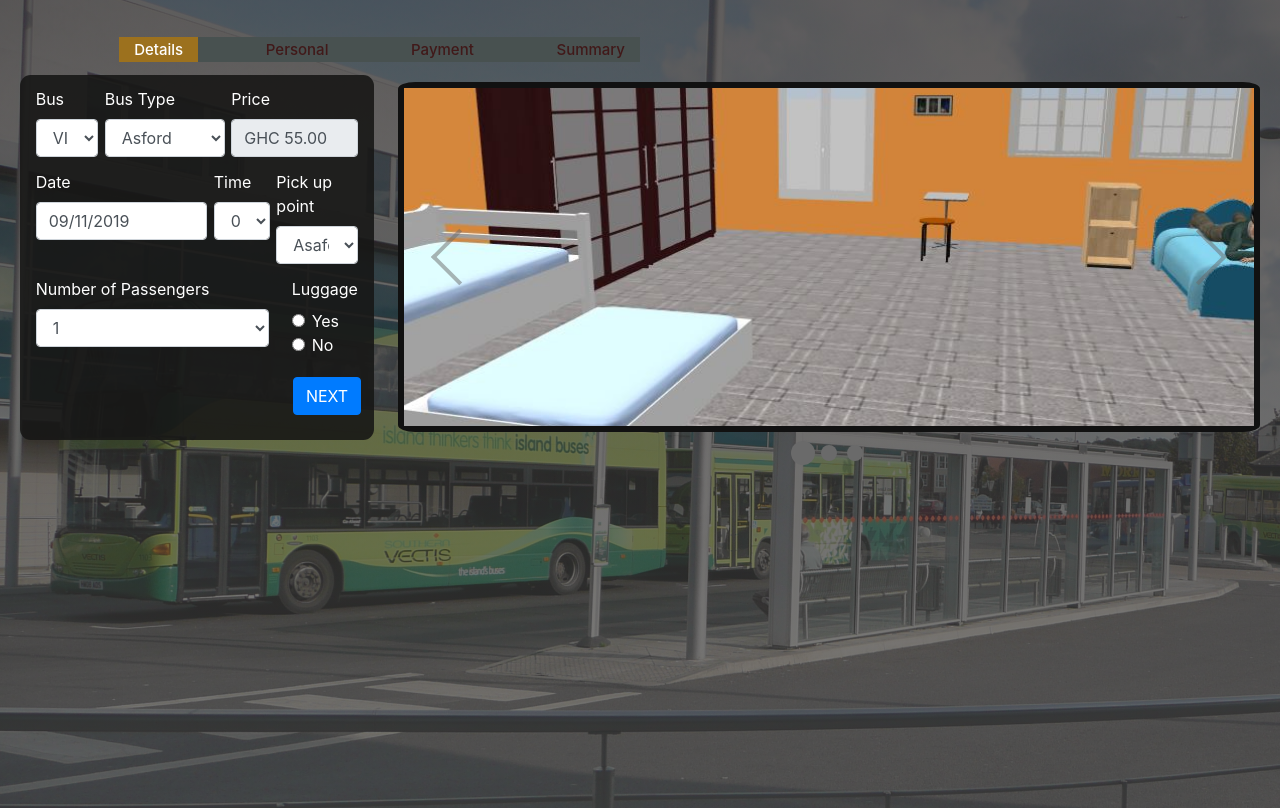
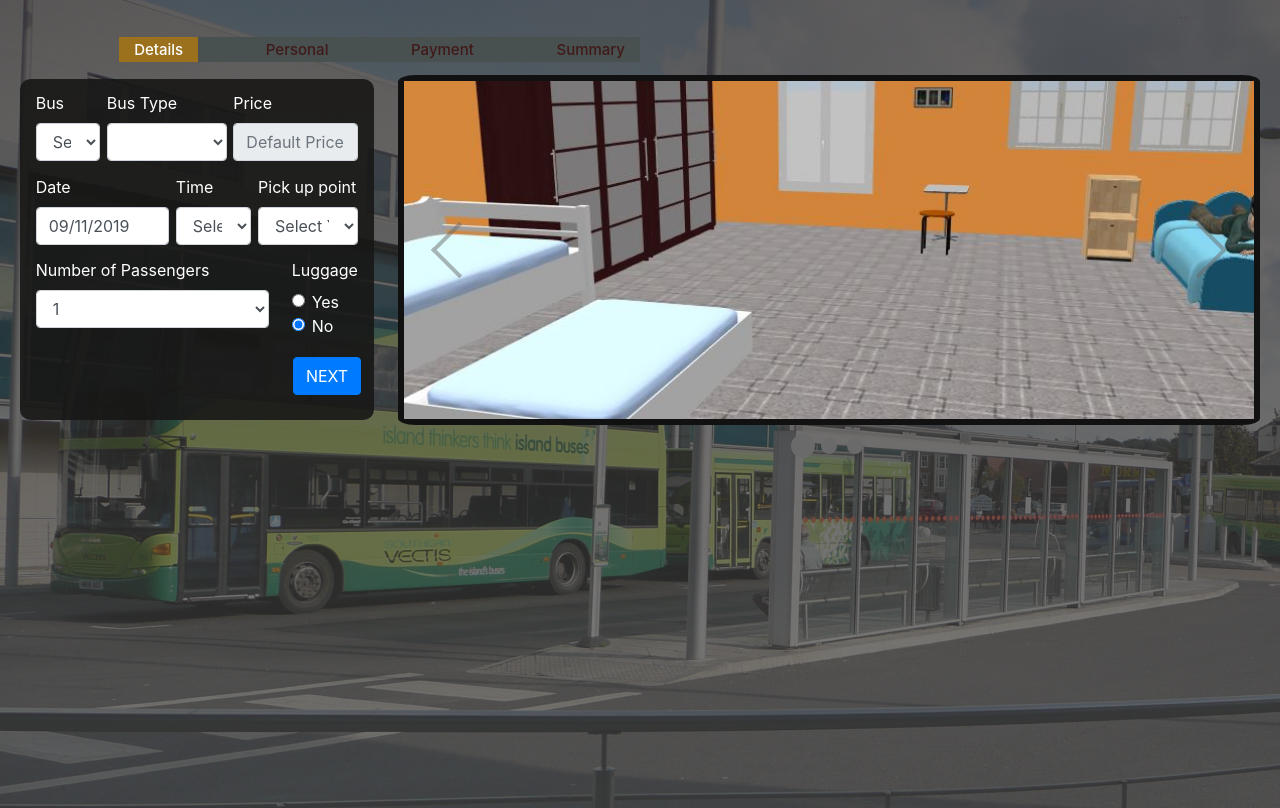
Before and after one commit to docty/tedbus, a React (Create React App) app in the folder view/: page /detail in a window 1280 px wide. Shown: the top 808 px of the page. Built offline with nearby package versions, Linux system fonts and the light colour scheme.

Commit message:
details changes

```diff
--- a/view/src/component/Details.js
+++ b/view/src/component/Details.js
@@ -2,7 +2,8 @@ import React, {Component} from 'react';
 import DatePicker from 'react-datepicker';
 import {connect} from 'react-redux';
 import $ from "jquery";
-import {setBus, changePassenger, setBusType, setBusTime} from './../redux/action/index';
+import {setBus, changePassenger, setBusType, setBusTime, changeLuggage, changePickup,
+setPrice} from './../redux/action/index';
 
 class Details extends Component {
 
@@ -21,15 +22,15 @@ class Details extends Component {
         }
 
     componentDidMount() {
-        const buses = ['VIP', 'STC', 'M3 Express'];
-        const model = ['Asford', 'Dalex', 'Runbat'];
+        const buses = ['Select A Bus', 'VIP', 'STC', '2M Express'];
+        const model = ['', 'Asford', 'Dalex', 'Runbat'];
         for (let i = 0; i < buses.length; i++){
             $("#buses").append(new Option(buses[i], buses[i]));
         }
         for (let i = 0; i < model.length; i++){
             $("#buses_model").append(new Option(model[i], model[i]));
         }
-        $('#price').val('GHC 55.00');
+
 
         }
 
@@ -37,23 +38,26 @@ class Details extends Component {
            let model;
 
            this.props.onSetBus(e);
+           let busPrice = '0';
             switch (e.target.value) {
                 case 'VIP':
                        model = ['Asford', 'Dalex', 'Runbat'];
-                       $('#price').val('GHC 55.00');
-
+                       busPrice = '55.00';
                        break;
                 case 'STC':
                        model = ['Flat', 'Broad', 'Coach'];
-                       $('#price').val('GHC 50.00');
+                       busPrice = '50.00';
                        break;
-                case 'M3 Express':
+                case '2M Express':
+                      busPrice = '45.00';
                       model = ['Opener', 'Closed', 'Euro'];
-                       $('#price').val('GHC 45.00');
                       break;
                 default:
+                      busPrice = '55.00';
                       model = ['Asford', 'Dalex', 'Runbat'];
             }
+            $('#price').val('GHC ' + busPrice);
+            this.props.onSetPrice(busPrice);
             $('#buses_model').empty();
             this.props.onSetBusType(model[0]);
         for (let i = 0; i < model.length; i++){
@@ -85,7 +89,7 @@ class Details extends Component {
                         <div className="detail-form-item">
                             <div>
                                 <label>Bus</label>
-                                <select className="form-control" id="buses" defaultValue={this.props.bus} onChange={this.changeBus}/>
+                                <select className="form-control" id="buses"defaultValue={this.props.bus}  onChange={(e) => this.changeBus(e)}/>
                             </div>
                             <div>
                                 <label>Bus Type</label>
@@ -93,7 +97,7 @@ class Details extends Component {
                             </div>
                             <div>
                                 <label>Price</label>
-                                <input className="form-control" type="text" disabled id="price" placeholder="Default Price"/>
+                                <input className="form-control" type="text" disabled id="price" placeholder="Default Price" value={this.props.price}/>
                             </div>
                         </div>
                         <div className="detail-form-item">
@@ -108,7 +112,8 @@ class Details extends Component {
                             </div>
                             <div>
                                 <label>Time</label>
-                                <select className="form-control" onChange={(e) => this.props.onSetBusTime(e)}>
+                                <select className="form-control" defaultValue={this.props.bustime} onChange={(e) => this.props.onSetBusTime(e)}>
+                                    <option value="null">Select Your Time</option>
                                     <option value="04 : 00">04 : 00</option>
                                     <option value="06 : 00">06 : 00</option>
                                     <option value="09 : 00">09 : 00</option>
@@ -121,28 +126,31 @@ class Details extends Component {
                              </div>
                             <div>
                                 <label>Pick up point</label>
-                                <select className="form-control">
-                                    <option value="am" >Asafo Market</option>
-                                    <option value="ts">Tech Station</option>
+                                <select className="form-control" defaultValue={this.props.pickup} onChange={(e) => this.props.onChangePickup(e)}>
+                                    <option value="null">Select Your Pickup Point</option>
+                                    <option value="Asafo Market"  >Asafo Market</option>
+                                    <option value="Tech Station">Tech Station</option>
                                 </select>
                             </div>
                         </div>
                         <div className="detail-form-item">
                             <div className="detail-passengers">
                                 <label>Number of Passengers</label>
-                                <select className="form-control" id="passengers_no" onChange={(e) => this.props.onChangePassenger(e)}>
+                                <select className="form-control" defaultValue={this.props.passengers} id="passengers_no" onChange={(e) => this.props.onChangePassenger(e)}>
                                     <option value="1"  >1</option>
                                     <option value="2">2</option>
                                     <option value="3">3</option>
                                 </select>
                             </div>
                             <div className="detail-luggage"><label>Luggage</label>
-                                <div className="form-check"><input className="form-check-input" type="radio"
-                                                                   name="luggage" id="formCheck-2"/><label
-                                    className="form-check-label" htmlFor="formCheck-2">Yes</label></div>
-                                <div className="form-check"><input className="form-check-input" type="radio"
-                                                                   name="luggage" id="formCheck-3"/><label
-                                    className="form-check-label" htmlFor="formCheck-3">No</label></div>
+                                <div className="form-check">
+                                    <input className="form-check-input" type="radio" onChange={() => this.props.onChangeLuggage()} name="luggage" id="formCheck-2" checked={!this.props.luggage}/>
+                                    <label className="form-check-label" htmlFor="formCheck-2">Yes</label>
+                                </div>
+                                <div className="form-check">
+                                    <input className="form-check-input" type="radio" onChange={() => this.props.onChangeLuggage()} name="luggage" id="formCheck-3" checked={this.props.luggage}   />
+                                    <label className="form-check-label" htmlFor="formCheck-3">No</label>
+                                </div>
                             </div>
                         </div>
                         <div className="btn-controllers">
@@ -173,6 +181,15 @@ export const mapDispatchToProps = (dispatch) => {
       },
       onSetBusTime : (e) => {
           dispatch(setBusTime(e));
+      },
+      onChangeLuggage : () => {
+          dispatch(changeLuggage());
+      },
+      onChangePickup : (e) => {
+          dispatch(changePickup(e));
+      },
+      onSetPrice : (e) => {
+          dispatch(setPrice(e));
       }
     }
 };
@@ -183,7 +200,9 @@ export const mapStateToProps = (state) => {
         bus : state.details.bus,
         bustype : state.details.bustype,
         passengers : state.details.passengers,
-        bustime : state.details.time
+        bustime : state.details.time,
+        luggage : state.details.luggage,
+        pickup : state.details.pickup
       }
 };
 
--- a/view/src/component/Summary.js
+++ b/view/src/component/Summary.js
@@ -25,10 +25,10 @@ class Summary extends Component {
                           <label>Bus : {this.props.bus}</label><br/>
                           <label>Bus Type : {this.props.bustype} </label><br/>
                           <label>Number of Passangers :  {this.props.passengers}</label><br/>
-                          <label>Luggage </label><br/>
+                          <label>Luggage : {!this.props.luggage === true ? 'Yes' : 'No'} </label><br/>
                           <label>Date / Time :   {this.props.year} - {this.props.month} - {this.props.day} / {this.props.bustime}</label><br/>
-                          <label>Pickup point </label><br/>
-                          <label>Price </label><br/>
+                          <label>Pickup point : {this.props.pickup} </label><br/>
+                          <label>Price : GHC {this.props.price} </label><br/>
                           <label>Payment Method </label><br/>
                           <label>Ticket Reference </label><br/>
                       </div>
@@ -52,8 +52,10 @@ export const mapStateToProps = (state) => {
         year : state.details.date.year,
         month : state.details.date.month,
         day : state.details.date.day,
-        bustime : state.details.time
-
+        bustime : state.details.time,
+        luggage : state.details.luggage,
+        pickup : state.details.pickup,
+        price : state.details.price
       }
 };
 
--- a/view/src/redux/action/index.js
+++ b/view/src/redux/action/index.js
@@ -42,3 +42,23 @@ export function setBusTime(item){
 
     }
 }
+
+export function changeLuggage(){
+    return {
+        type: types.DETAILS_LUGGAGE
+    }
+}
+
+export function changePickup(item){
+    return {
+        type: types.DETAILS_PICKUP,
+        payload : item.target.value
+    }
+}
+
+export function setPrice(item){
+    return {
+        type: types.DETAILS_PRICE,
+        payload : item
+    }
+}
--- a/view/src/redux/constants.js
+++ b/view/src/redux/constants.js
@@ -4,11 +4,6 @@ export const DETAILS_PASSENGERS = 'detailsPassengers';
 export const DETAILS_BUS_TYPE = 'detailsBusType';
 export const DETAILS_DATE = 'detailsDate';
 export const DETAILS_TIME = 'detailsTime';
-
-export const PRODUCT_CLICK = 'ProductClick';
-export const CATEGORY = 'Category';
-export const CART = 'Cart';
-export const CART_CHECKOUT = 'CartCheckout';
-export const CART_VALUE_CHANGE = 'CartValueChange'
-export const DELIVERY_MODE = 'DeliveryMode'
-export const UPDATE_CART = 'UpdateCart'
+export const DETAILS_LUGGAGE = 'detailsLuggage';
+export const DETAILS_PICKUP = 'detailsPickup';
+export const DETAILS_PRICE = 'detailsPrice';
--- a/view/src/redux/reducer/detailsReducer.js
+++ b/view/src/redux/reducer/detailsReducer.js
@@ -1,4 +1,5 @@
-import { DETAILS_BUS, DETAILS_PASSENGERS, DETAILS_BUS_TYPE, DETAILS_DATE,DETAILS_TIME } from './../constants';
+import { DETAILS_BUS, DETAILS_PASSENGERS, DETAILS_BUS_TYPE, DETAILS_DATE,DETAILS_TIME,
+DETAILS_LUGGAGE, DETAILS_PICKUP, DETAILS_PRICE } from './../constants';
 
 
 
@@ -11,7 +12,10 @@ const initialState = {
   bustype : 'Asford',
   passengers : '1',
   date : {year :new Date().getUTCFullYear(), month : new Date().getUTCMonth()+1, day : new Date().getUTCDate()},
-  time : '04 : 00'
+  time : '',
+  luggage : true,
+  pickup : '',
+  price : ''
 };
 
 const detailsReducer =  (state = initialState, action) => {
@@ -24,8 +28,14 @@ const detailsReducer =  (state = initialState, action) => {
       return {...state,  bustype: action.payload};
     case DETAILS_DATE:
       return {...state,  date: action.payload};
-      case DETAILS_TIME:
-        return {...state,  time: action.payload};
+    case DETAILS_TIME:
+      return {...state,  time: action.payload};
+    case DETAILS_LUGGAGE:
+      return {...state,  luggage: !state.luggage};
+    case DETAILS_PICKUP:
+      return {...state,  pickup: action.payload};
+    case DETAILS_PRICE:
+        return {...state,  price: action.payload};
     default:
       return state;
   }
```
Also changed, not shown: 12 other files (tests, documents, lock files or other folders).
